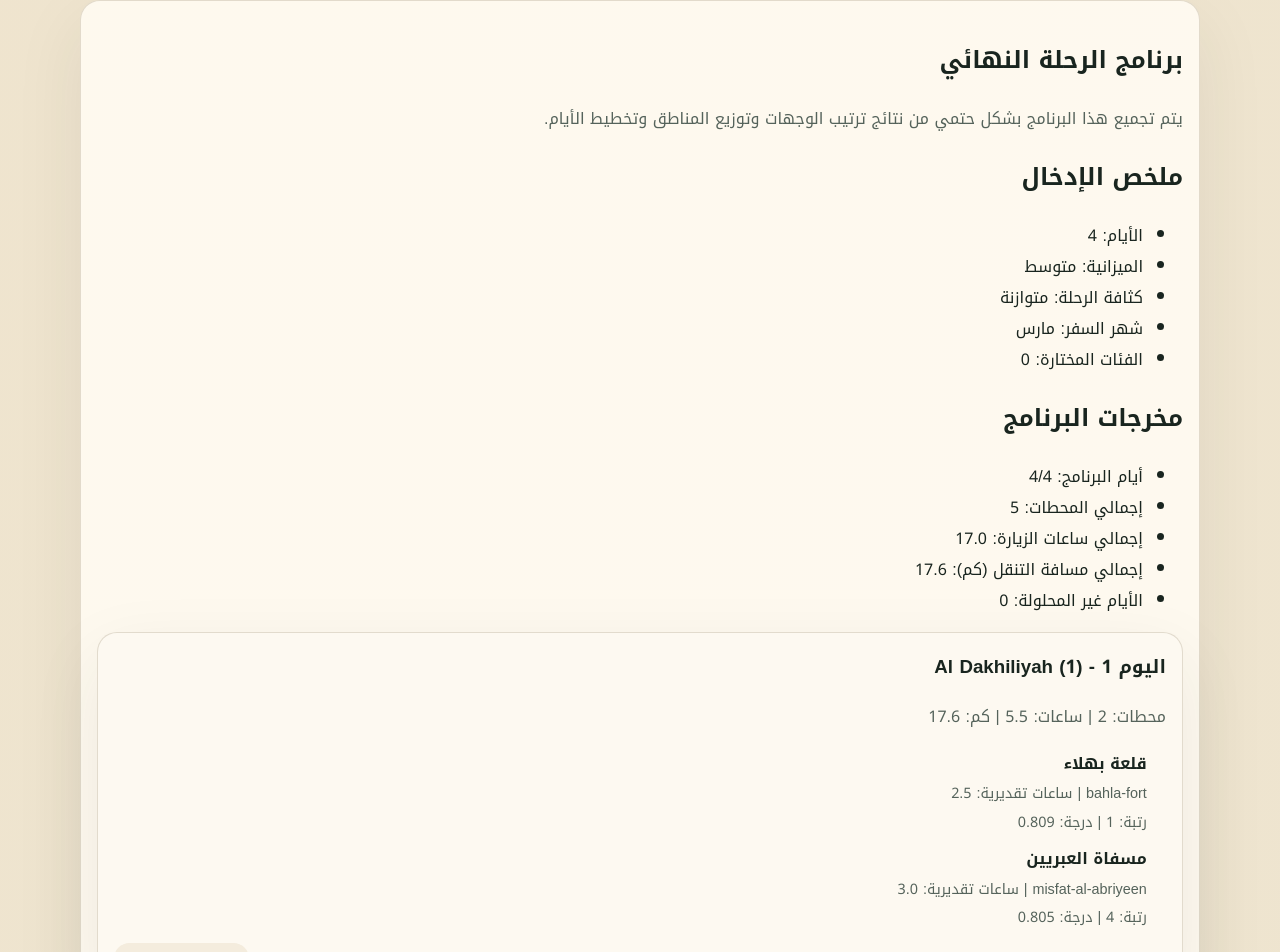
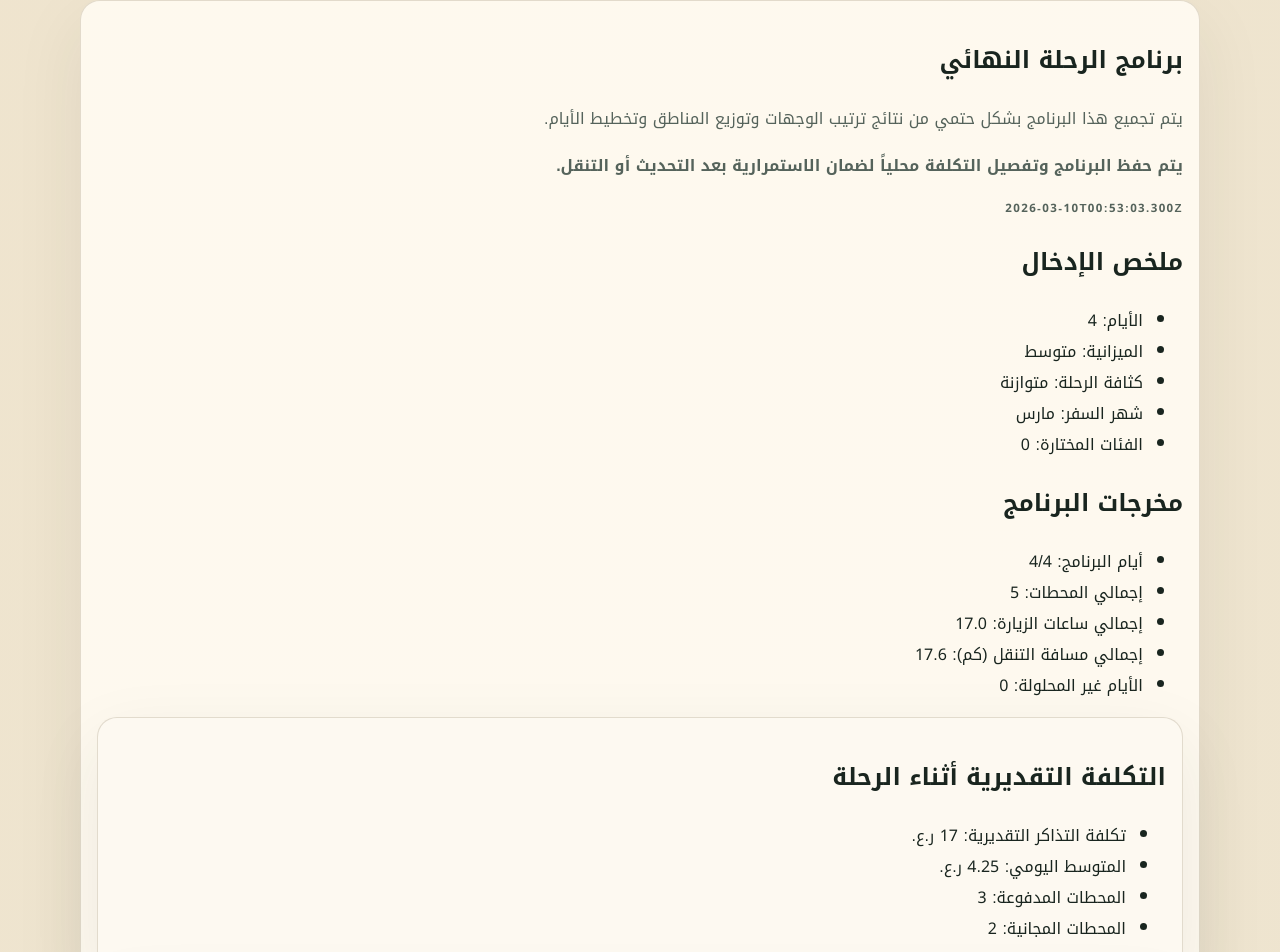
Before and after one commit to abdullah-aljunaibi/codestacker-2026-visit-oman-frontend, a Next.js app: page /ar/planner/result in a window 1280 px wide. Shown: the part 124-1076 px from the top of the page. Built offline with nearby package versions, Linux system fonts and the light colour scheme.

Commit message:
feat(P11): add persistence and state continuity

```diff
--- a/src/app/[locale]/planner/result/page.tsx
+++ b/src/app/[locale]/planner/result/page.tsx
@@ -1,6 +1,7 @@
 "use client";
 
 import Link from "next/link";
+import { useRouter } from "next/navigation";
 import { use, useEffect, useMemo, useState } from "react";
 
 import { SiteHeader } from "@/components/site-header";
@@ -11,6 +12,7 @@ import {
   formatDecimal,
   formatMessage,
   formatNumber,
+  formatTicketCost,
   getBudgetLabel,
   getMessages,
   getMonthLabel,
@@ -20,16 +22,30 @@ import { rankCandidatesForPlanner } from "@/lib/planner/candidate-ranking";
 import { assembleFinalItinerary } from "@/lib/planner/final-itinerary";
 import { generateIntraRegionDayPlans } from "@/lib/planner/intra-region-routing";
 import { allocateTripDaysAcrossRegions } from "@/lib/planner/region-allocation";
+import {
+  clearPersistedItinerary,
+  deriveCostBreakdown,
+  readPersistedCostBreakdown,
+  readPersistedItinerary,
+  writePersistedCostBreakdown,
+  writePersistedItinerary
+} from "@/lib/persistence/itinerary";
 import { readSavedInterestSlugs } from "@/lib/persistence/interests";
 import type { PlannerDraft } from "@/lib/persistence/planner-draft";
-import { defaultPlannerDraft, readPlannerDraft } from "@/lib/persistence/planner-draft";
+import {
+  clearPlannerDraft,
+  defaultPlannerDraft,
+  readPlannerDraft
+} from "@/lib/persistence/planner-draft";
 
 export default function PlannerResultPage({ params }: { params: Promise<{ locale: string }> }) {
   const { locale: localeParam } = use(params);
   const locale = resolveLocale(localeParam);
   const messages = getMessages(locale);
+  const router = useRouter();
   const [draft, setDraft] = useState<PlannerDraft>(defaultPlannerDraft);
   const [savedInterestSlugs, setSavedInterestSlugs] = useState<string[]>([]);
+  const [persistedAt, setPersistedAt] = useState("");
   const { datasetVersion, destinations } = useMemo(() => loadDestinationsWithVersion(), []);
   const normalizedDestinations = useMemo(
     () => normalizeDestinations(destinations, locale),
@@ -55,7 +71,12 @@ export default function PlannerResultPage({ params }: { params: Promise<{ locale
   useEffect(() => {
     setDraft(readPlannerDraft());
     setSavedInterestSlugs(readSavedInterestSlugs());
-  }, []);
+
+    const persistedItinerary = readPersistedItinerary();
+    if (persistedItinerary?.locale === locale) {
+      setPersistedAt(persistedItinerary.savedAt);
+    }
+  }, [locale]);
 
   const ranking = useMemo(
     () =>
@@ -94,6 +115,32 @@ export default function PlannerResultPage({ params }: { params: Promise<{ locale
     [normalizedDestinations, ranking.handoff, routingDayPlan]
   );
 
+  const currentCostBreakdown = useMemo(
+    () => deriveCostBreakdown(finalItinerary, normalizedDestinations),
+    [finalItinerary, normalizedDestinations]
+  );
+  const [persistedCostBreakdown, setPersistedCostBreakdown] = useState(currentCostBreakdown);
+
+  useEffect(() => {
+    const now = new Date().toISOString();
+    writePersistedItinerary({
+      locale,
+      datasetVersion,
+      savedAt: now,
+      itinerary: finalItinerary
+    });
+    writePersistedCostBreakdown(currentCostBreakdown);
+    setPersistedAt(now);
+    setPersistedCostBreakdown(currentCostBreakdown);
+  }, [currentCostBreakdown, datasetVersion, finalItinerary, locale]);
+
+  useEffect(() => {
+    const savedBreakdown = readPersistedCostBreakdown();
+    if (savedBreakdown) {
+      setPersistedCostBreakdown(savedBreakdown);
+    }
+  }, []);
+
   return (
     <main className="page">
       <div className="shell">
@@ -102,6 +149,8 @@ export default function PlannerResultPage({ params }: { params: Promise<{ locale
         <section className="card">
           <h1>{messages.plannerResult.title}</h1>
           <p>{messages.plannerResult.body}</p>
+          <p className="listHeader">{messages.plannerResult.storageStatus}</p>
+          {persistedAt ? <p className="eyebrow">{persistedAt}</p> : null}
 
           <h2>{messages.plannerResult.inputSummary}</h2>
           <ul>
@@ -140,6 +189,32 @@ export default function PlannerResultPage({ params }: { params: Promise<{ locale
               })}
             </li>
           </ul>
+
+          <section className="card cardSubtle sectionCard">
+            <h2>{messages.plannerResult.costBreakdownTitle}</h2>
+            <ul>
+              <li>
+                {formatMessage(messages.plannerResult.costTotal, {
+                  value: formatTicketCost(persistedCostBreakdown.totalTicketCostOmr, locale)
+                })}
+              </li>
+              <li>
+                {formatMessage(messages.plannerResult.costAverage, {
+                  value: formatTicketCost(persistedCostBreakdown.averageTicketCostPerDayOmr, locale)
+                })}
+              </li>
+              <li>
+                {formatMessage(messages.plannerResult.costPaidStops, {
+                  value: formatNumber(persistedCostBreakdown.paidStopCount, locale)
+                })}
+              </li>
+              <li>
+                {formatMessage(messages.plannerResult.costFreeStops, {
+                  value: formatNumber(persistedCostBreakdown.freeStopCount, locale)
+                })}
+              </li>
+            </ul>
+          </section>
 
           <div className="listStack">
             {finalItinerary.days.map((day) => (
@@ -231,6 +306,31 @@ export default function PlannerResultPage({ params }: { params: Promise<{ locale
             <Link className="pill" href={`/${locale}/planner`}>
               {messages.common.editInputs}
             </Link>
+            <button
+              type="button"
+              className="pill"
+              onClick={() => {
+                clearPersistedItinerary();
+                setPersistedAt("");
+                setPersistedCostBreakdown(readPersistedCostBreakdown() ?? currentCostBreakdown);
+              }}
+            >
+              {messages.plannerResult.clearStored}
+            </button>
+            <button
+              type="button"
+              className="pill"
+              onClick={() => {
+                clearPlannerDraft();
+                clearPersistedItinerary();
+                setDraft(defaultPlannerDraft);
+                setPersistedAt("");
+                setPersistedCostBreakdown(currentCostBreakdown);
+                router.push(`/${locale}/planner`);
+              }}
+            >
+              {messages.plannerResult.resetAll}
+            </button>
             <Link className="pill" href={`/${locale}/saved`}>
               {messages.common.savedInterests}
             </Link>
--- a/src/lib/persistence/browser-storage.ts
+++ b/src/lib/persistence/browser-storage.ts
@@ -22,3 +22,11 @@ export function writeJsonStorage<T>(key: string, value: T): void {
 
   window.localStorage.setItem(key, JSON.stringify(value));
 }
+
+export function removeStorageKey(key: string): void {
+  if (typeof window === "undefined") {
+    return;
+  }
+
+  window.localStorage.removeItem(key);
+}
--- /dev/null
+++ b/src/lib/persistence/itinerary.ts
@@ -0,0 +1,112 @@
+import type { Destination } from "@/types/domain";
+import type { Locale } from "@/types/dataset";
+
+import type { PlannerPhase5CFinalItinerary } from "@/lib/planner/final-itinerary";
+import { readJsonStorage, removeStorageKey, writeJsonStorage } from "@/lib/persistence/browser-storage";
+import { storageKeys } from "@/lib/persistence/keys";
+
+export interface PersistedCostBreakdown {
+  totalTicketCostOmr: number;
+  averageTicketCostPerDayOmr: number;
+  paidStopCount: number;
+  freeStopCount: number;
+  totalStopCount: number;
+}
+
+export interface PersistedItineraryEnvelope {
+  locale: Locale;
+  datasetVersion: string;
+  savedAt: string;
+  itinerary: PlannerPhase5CFinalItinerary;
+}
+
+function roundCurrency(value: number): number {
+  return Math.round((value + Number.EPSILON) * 100) / 100;
+}
+
+export function deriveCostBreakdown(
+  itinerary: PlannerPhase5CFinalItinerary,
+  destinations: Destination[]
+): PersistedCostBreakdown {
+  const destinationMap = new Map(destinations.map((destination) => [destination.slug, destination]));
+  let totalTicketCostOmr = 0;
+  let paidStopCount = 0;
+  let freeStopCount = 0;
+
+  itinerary.days.forEach((day) => {
+    day.stops.forEach((stop) => {
+      const ticketCost = destinationMap.get(stop.slug)?.ticket_cost_omr ?? 0;
+      totalTicketCostOmr += ticketCost;
+      if (ticketCost > 0) {
+        paidStopCount += 1;
+      } else {
+        freeStopCount += 1;
+      }
+    });
+  });
+
+  return {
+    totalTicketCostOmr: roundCurrency(totalTicketCostOmr),
+    averageTicketCostPerDayOmr:
+      itinerary.tripDays > 0 ? roundCurrency(totalTicketCostOmr / itinerary.tripDays) : 0,
+    paidStopCount,
+    freeStopCount,
+    totalStopCount: itinerary.totals.stopCount
+  };
+}
+
+export function readPersistedItinerary(): PersistedItineraryEnvelope | null {
+  const persisted = readJsonStorage<PersistedItineraryEnvelope | null>(storageKeys.itinerary, null);
+  if (!persisted || typeof persisted !== "object") {
+    return null;
+  }
+
+  if (
+    persisted.locale !== "en" &&
+    persisted.locale !== "ar"
+  ) {
+    return null;
+  }
+
+  if (
+    typeof persisted.datasetVersion !== "string" ||
+    typeof persisted.savedAt !== "string" ||
+    !persisted.itinerary
+  ) {
+    return null;
+  }
+
+  return persisted;
+}
+
+export function writePersistedItinerary(value: PersistedItineraryEnvelope): void {
+  writeJsonStorage(storageKeys.itinerary, value);
+}
+
+export function readPersistedCostBreakdown(): PersistedCostBreakdown | null {
+  const persisted = readJsonStorage<PersistedCostBreakdown | null>(storageKeys.costBreakdown, null);
+  if (!persisted || typeof persisted !== "object") {
+    return null;
+  }
+
+  if (
+    typeof persisted.totalTicketCostOmr !== "number" ||
+    typeof persisted.averageTicketCostPerDayOmr !== "number" ||
+    typeof persisted.paidStopCount !== "number" ||
+    typeof persisted.freeStopCount !== "number" ||
+    typeof persisted.totalStopCount !== "number"
+  ) {
+    return null;
+  }
+
+  return persisted;
+}
+
+export function writePersistedCostBreakdown(value: PersistedCostBreakdown): void {
+  writeJsonStorage(storageKeys.costBreakdown, value);
+}
+
+export function clearPersistedItinerary(): void {
+  removeStorageKey(storageKeys.itinerary);
+  removeStorageKey(storageKeys.costBreakdown);
+}
--- a/src/lib/persistence/keys.ts
+++ b/src/lib/persistence/keys.ts
@@ -2,5 +2,6 @@ export const storageKeys = {
   locale: "visit-oman.locale.v1",
   interests: "visit-oman.interests.v1",
   plannerDraft: "visit-oman.planner-draft.v1",
-  itinerary: "visit-oman.itinerary.v1"
+  itinerary: "visit-oman.itinerary.v1",
+  costBreakdown: "visit-oman.cost-breakdown.v1"
 } as const;
--- a/src/lib/persistence/planner-draft.ts
+++ b/src/lib/persistence/planner-draft.ts
@@ -1,5 +1,5 @@
 import type { InterestProfile } from "@/types/domain";
-import { readJsonStorage, writeJsonStorage } from "@/lib/persistence/browser-storage";
+import { readJsonStorage, removeStorageKey, writeJsonStorage } from "@/lib/persistence/browser-storage";
 import { storageKeys } from "@/lib/persistence/keys";
 
 type LegacyPlannerDraft = Partial<InterestProfile> & {
@@ -91,3 +91,7 @@ export function writePlannerDraft(draft: PlannerDraft): void {
     updatedAt: new Date().toISOString()
   });
 }
+
+export function clearPlannerDraft(): void {
+  removeStorageKey(storageKeys.plannerDraft);
+}
```
Also changed, not shown: src/components/planner-form.tsx (+17 -0 lines).
